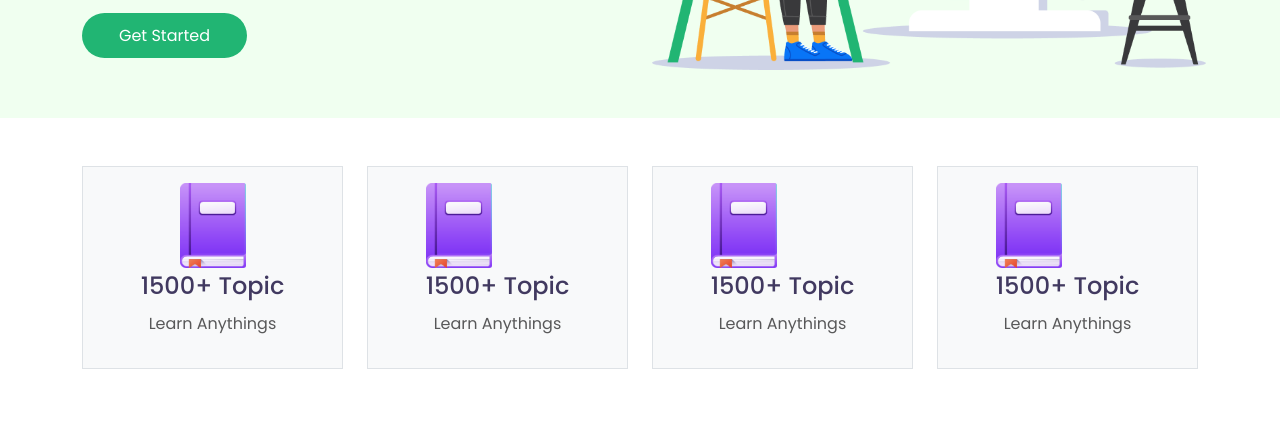
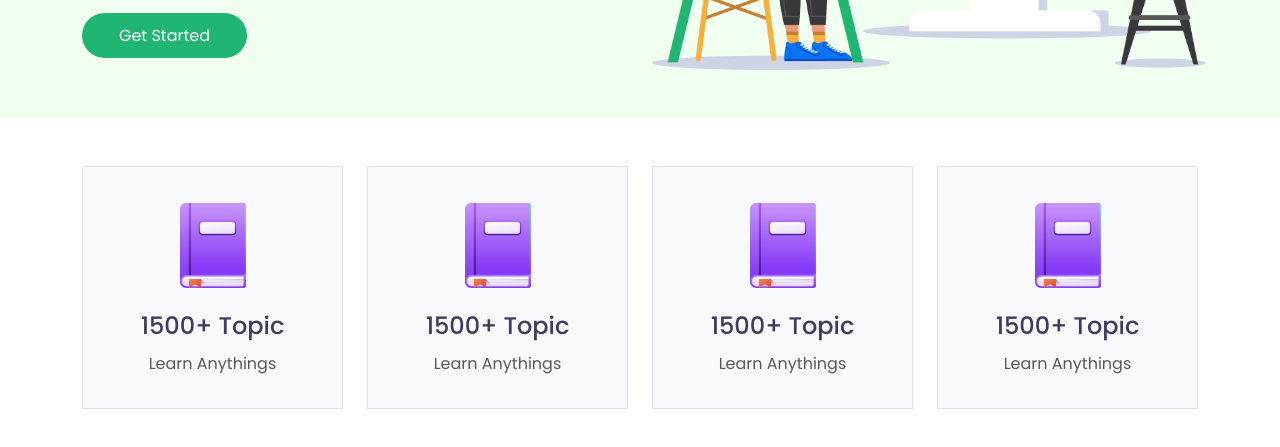
Before and after one commit to expertazi/E-School, a plain HTML site: page index.html in a window 1280 px wide. Shown: the part 409-856 px from the top of the page. Before the commit the page ends 826 px from the top, so only its background shows below. Drawn offline with nearby package versions, Linux system fonts and the light colour scheme.

Commit message:
Second Section Done

```diff
--- a/index.html
+++ b/index.html
@@ -93,7 +93,7 @@
           </div>
           <div class="col-lg-3">
             <div class="p-3 border d-flex justify-content-center align-items-center bg-light">
-               <div>
+               <div class="text-center">
                 <img class="school-category-img" src="images/category/category-1.png" alt="">
                 <h2 class="school-category-h2 ">1500+ Topic</h2>
                 <p class="school-category-p ">Learn Anythings</p>
@@ -102,7 +102,7 @@
           </div>
           <div class="col-lg-3">
             <div class="p-3 border d-flex justify-content-center align-items-center bg-light">
-               <div>
+               <div class="text-center">
                 <img class="school-category-img" src="images/category/category-1.png" alt="">
                 <h2 class="school-category-h2 ">1500+ Topic</h2>
                 <p class="school-category-p ">Learn Anythings</p>
@@ -111,7 +111,7 @@
           </div>
           <div class="col-lg-3">
             <div class="p-3 border d-flex justify-content-center align-items-center bg-light">
-                <div>
+                <div class="text-center">
                     <img class="school-category-img" src="images/category/category-1.png" alt="">
                     <h2 class="school-category-h2 ">1500+ Topic</h2>
                     <p class="school-category-p ">Learn Anythings</p>
--- a/style.css
+++ b/style.css
@@ -68,6 +68,7 @@ header {
   width: 66px;
   height: 85px;
   text-align: center;
+  margin: 20px;
 }
 .school-category-h2 {
   font-style: normal;
```
